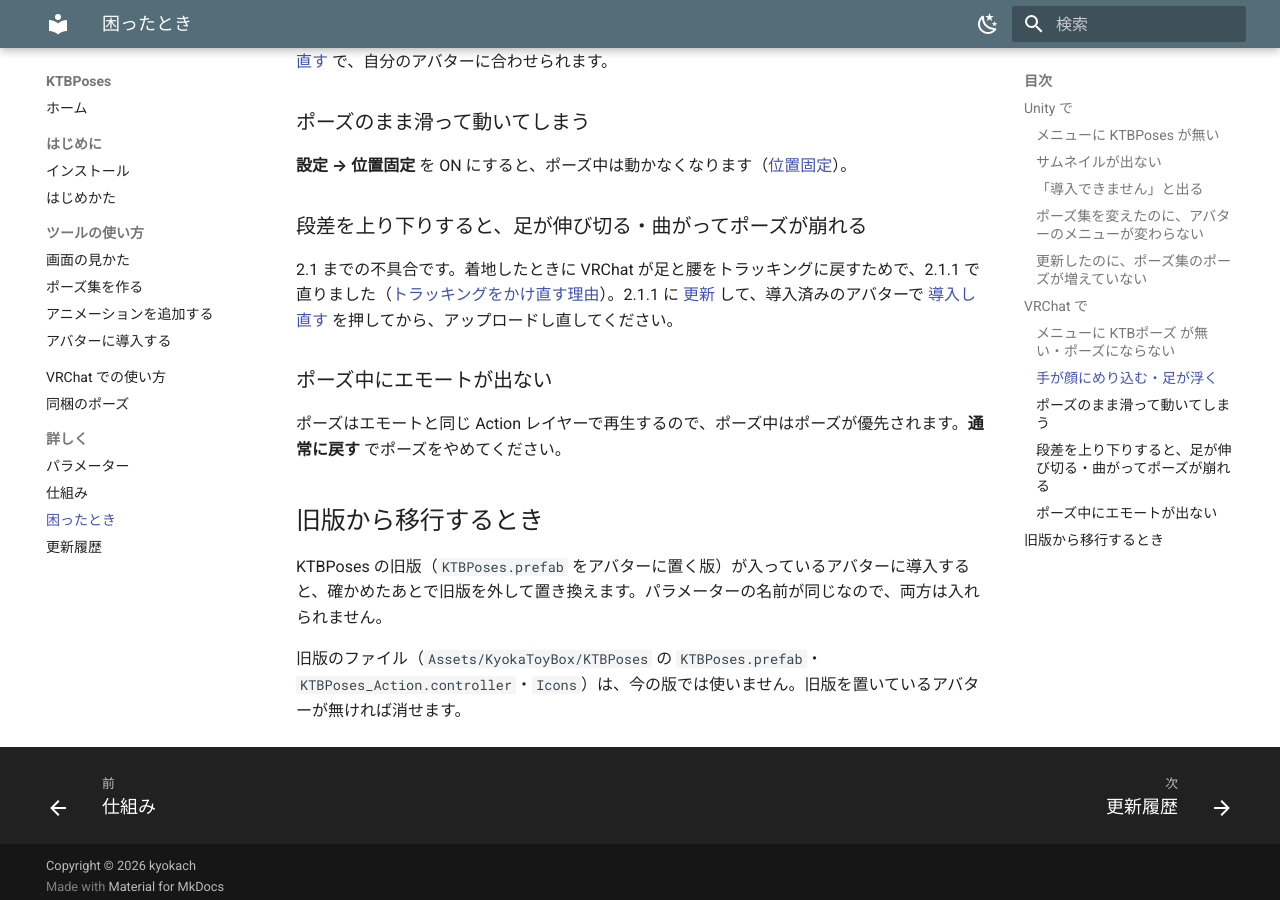
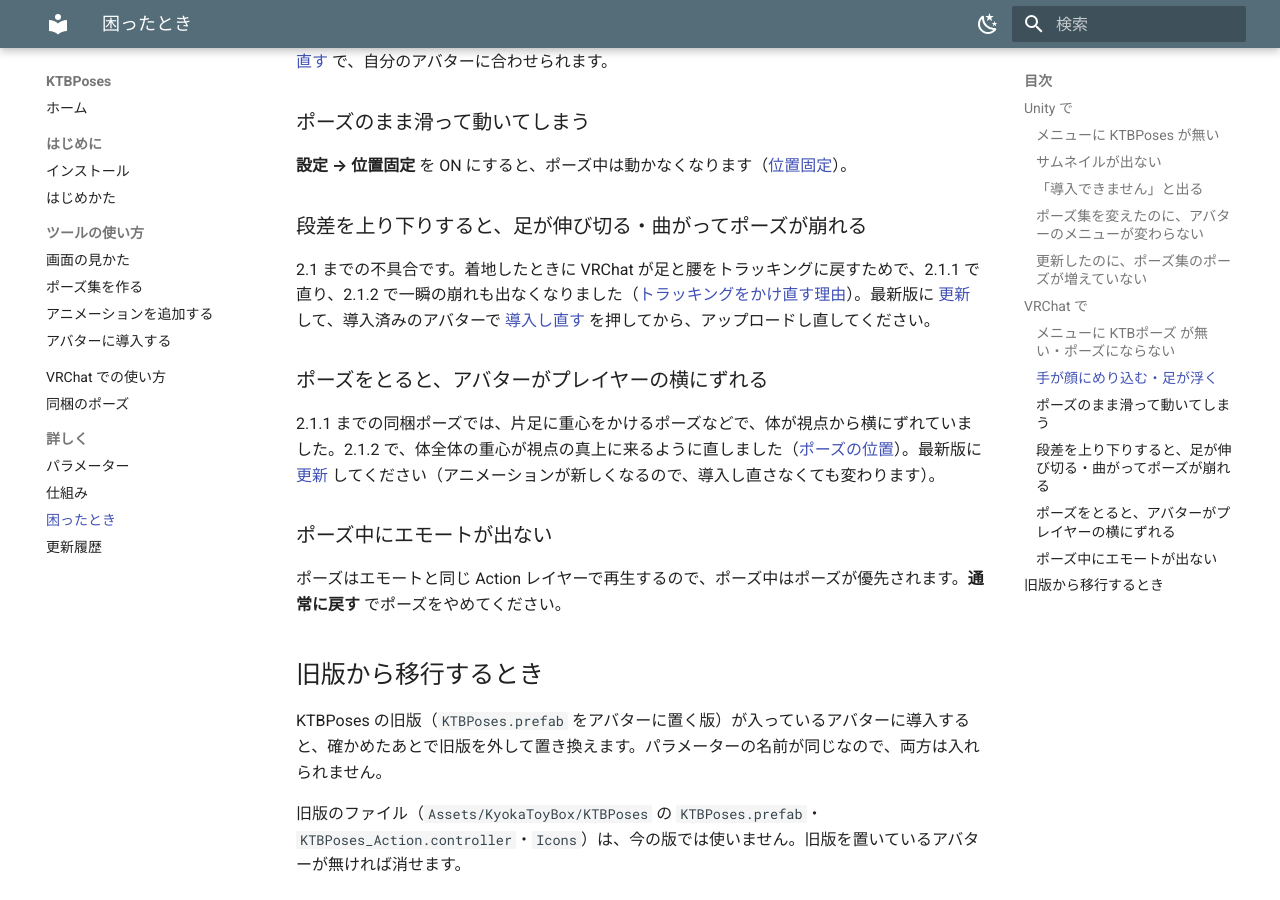
Before and after one commit to kyokach/ktbposes-docs, an MkDocs documentation site: the page built from docs/troubleshooting.md, in a window 1280 px wide and 900 px high, scrolled down 1330 px. Built offline with MkDocs 1.6.1 and Material for MkDocs 9.7.7, drawn with Linux system fonts in a browser that asks for light colours.

Commit message:
KTBPoses 2.1.2：着地での一瞬の崩れと、ポーズの左右のずれの修正を説明
- トラッキングを毎フレームかけ直すことと、立ち姿勢の置き換えでは直らない理由を追加
- 同梱のポーズに「ポーズの位置」（体全体の重心を視点の真上に置く）を追加
- 困ったときと更新履歴に 2.1.2 を追加

Co-Authored-By: Claude Opus 5.5 <noreply@anthropic.com>

```diff
--- a/docs/changelog.md
+++ b/docs/changelog.md
@@ -1,4 +1,11 @@
 # 更新履歴
+
+## 2.1.2（2026-11-13）
+
+- ポーズ中に段差を上り下りしたり着地したりしたときに、一瞬だけポーズが崩れて見えるのを直しました。アニメーションで動かす設定を、0.1 秒ごとではなく毎フレームかけ直します。着地で戻されても同じフレームのうちに戻るので、崩れは画面に出ません（[トラッキングをかけ直す理由](how-it-works.md#keep-tracking)）
+- 同梱のポーズを、体全体の重心が左右方向で視点の真上に来るように置き直しました。片足に重心をかけるポーズや、足を横に流して座るポーズで、アバターが横にずれなくなります（[ポーズの位置](poses.md#position)）
+
+更新したら、導入済みのアバターで [導入し直す](install-avatar.md#reinstall) を押してから、アップロードし直してください。[同梱ポーズを体型に合わせ直して](library.md#refit) いた場合は、もう一度合わせ直してください。
 
 ## 2.1.1（2026-11-13）
 
--- a/docs/how-it-works.md
+++ b/docs/how-it-works.md
@@ -22,13 +22,18 @@ Prefab には、ツールが導入済みのものを見分けるための目印
 |---|---|
 | KTB Poses | ポーズを選ぶと、Action レイヤーの重みを 1 にしてポーズを再生し、頭・手・腰・足・指をアニメーションで動かします。やめると、立ちポーズを経て重みを 0 に戻し、トラッキングを元に戻します |
 | KTB Poses Lock | ポーズ中で、位置固定が ON のあいだだけ、移動を止めます |
-| KTB Poses Tracking | ポーズ中は 0.1 秒ごとに、頭・手・腰・足・指をアニメーションで動かす設定をかけ直します |
+| KTB Poses Tracking | ポーズ中は毎フレーム、頭・手・腰・足・指をアニメーションで動かす設定をかけ直します |
 
 KTB Poses Lock と KTB Poses Tracking は、モーションの無いレイヤーです。重みは 0 で、設定を切り替えるだけなので、ポーズの見た目には影響しません。
 
 ### トラッキングをかけ直す理由 { #keep-tracking }
 
-VRChat の移動のレイヤー（Base）は、ジャンプや落下のあとに着地すると、頭・手・腰・足をトラッキングで動かす設定に戻します。段差を上り下りしたときの小さなジャンプでも起きます。ポーズの設定はポーズに入ったときの 1 回だけなので、そのままだと着地のあと足と腰がトラッキングで動き、足が伸び切ったり曲がったりしてポーズが崩れます。KTB Poses Tracking が設定をかけ直すので、着地しても一瞬でポーズに戻ります（2.1.1 から）。
+VRChat の移動のレイヤー（Base）は、ジャンプや落下のあとに着地すると、頭・手・腰・足をトラッキングで動かす設定に戻します。段差を上り下りしたときの小さなジャンプでも起きます。ポーズの設定はポーズに入ったときの 1 回だけなので、そのままだと着地のあと足と腰がトラッキングで動き、足が伸び切ったり曲がったりしてポーズが崩れます。
+
+KTB Poses Tracking は、ポーズ中は毎フレーム設定をかけ直します。ポーズが入っている Action レイヤーは Base レイヤーのあとに動くので、着地で設定を戻されても、同じフレームのうちにアニメーションに戻ります。画面には崩れが出ません（2.1.2 から。2.1.1 は 0.1 秒ごとだったため、一瞬だけ崩れが見えました）。
+
+!!! note "立ち姿勢をポーズに置き換えても直らない理由"
+    トラッキングで動かしているあいだは、VR では腰の位置がヘッドセットの位置から決まり、足はそこから床まで届くように伸び縮みします。立ち姿勢のアニメーションをポーズに置き換えても、腰と足はアニメーションのとおりにはなりません。そのため、アニメーションで動かす設定を保ち続ける方法にしています。
 
 ### Action レイヤーを使う理由
 
--- a/docs/poses.md
+++ b/docs/poses.md
@@ -6,6 +6,10 @@ KTBPoses には、100 種類のポーズが入っています。最初に開い
 
 !!! note "画像について"
     ポーズの形が分かりやすいように、形と陰影だけで表示しています。手の位置や足の接地は、制作に使ったアバターの体型に合わせてあります。体型が大きく違うアバターでは、[同梱ポーズを体型に合わせ直す](library.md#refit) で合わせられます。
+
+## ポーズの位置 { #position }
+
+どのポーズも、体全体の重心（頭・胴・腕・脚の重さを考えた体の中心）が、左右方向でアバターの視点の真上に来るように置いています。片足に重心をかけるポーズや、足を横に流して座るポーズ、寝転ぶポーズでも、アバターがプレイヤーの横にずれません（2.1.2 から）。前後と高さは、足やお尻が床に付く位置です。
 
 ## ピース
 
--- a/docs/troubleshooting.md
+++ b/docs/troubleshooting.md
@@ -46,7 +46,11 @@
 
 ### 段差を上り下りすると、足が伸び切る・曲がってポーズが崩れる
 
-2.1 までの不具合です。着地したときに VRChat が足と腰をトラッキングに戻すためで、2.1.1 で直りました（[トラッキングをかけ直す理由](how-it-works.md#keep-tracking)）。2.1.1 に [更新](install.md#update) して、導入済みのアバターで [導入し直す](install-avatar.md#reinstall) を押してから、アップロードし直してください。
+2.1 までの不具合です。着地したときに VRChat が足と腰をトラッキングに戻すためで、2.1.1 で直り、2.1.2 で一瞬の崩れも出なくなりました（[トラッキングをかけ直す理由](how-it-works.md#keep-tracking)）。最新版に [更新](install.md#update) して、導入済みのアバターで [導入し直す](install-avatar.md#reinstall) を押してから、アップロードし直してください。
+
+### ポーズをとると、アバターがプレイヤーの横にずれる
+
+2.1.1 までの同梱ポーズでは、片足に重心をかけるポーズなどで、体が視点から横にずれていました。2.1.2 で、体全体の重心が視点の真上に来るように直しました（[ポーズの位置](poses.md#position)）。最新版に [更新](install.md#update) してください（アニメーションが新しくなるので、導入し直さなくても変わります）。
 
 ### ポーズ中にエモートが出ない
 
```
Also changed, not shown: docs/index.md (+1 -1 lines).
